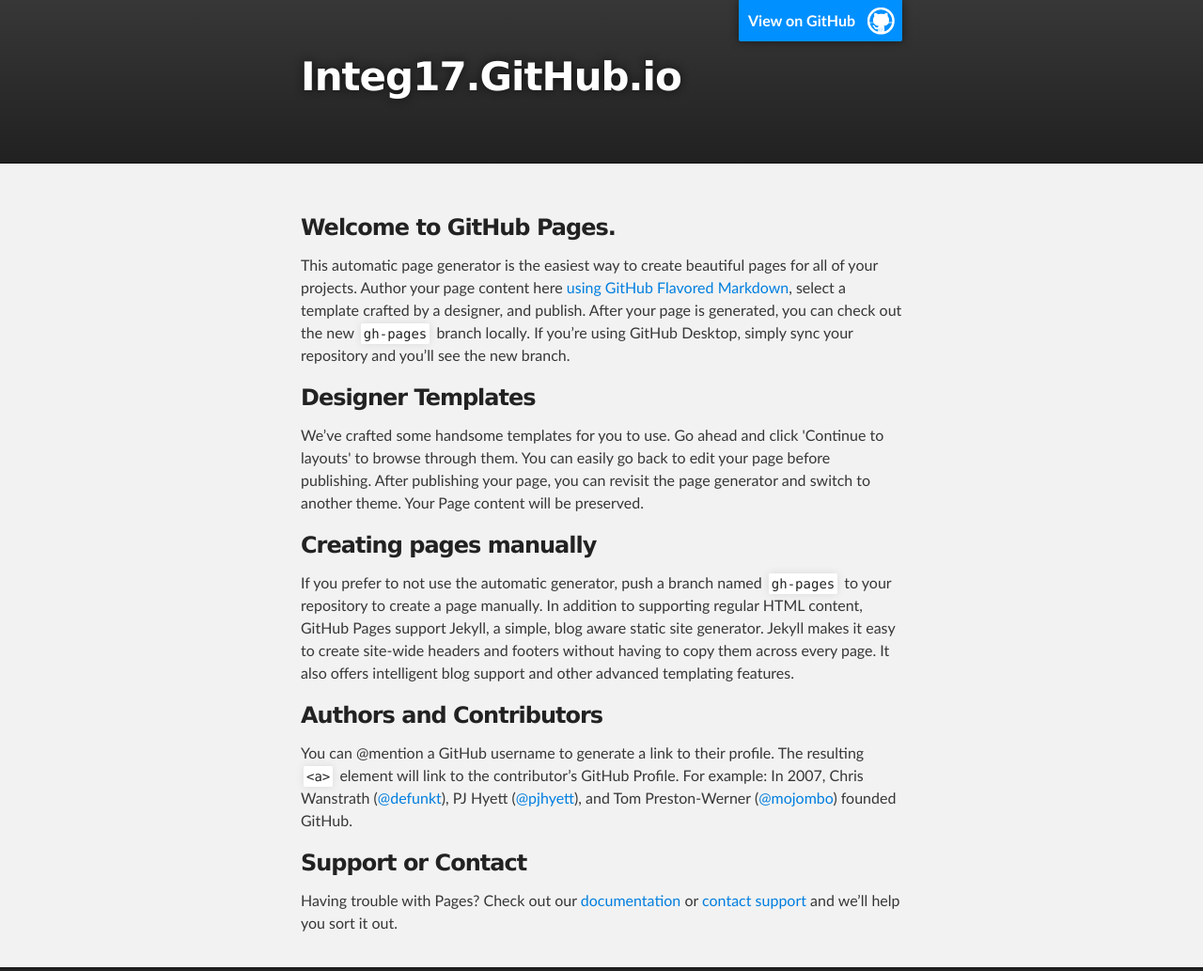
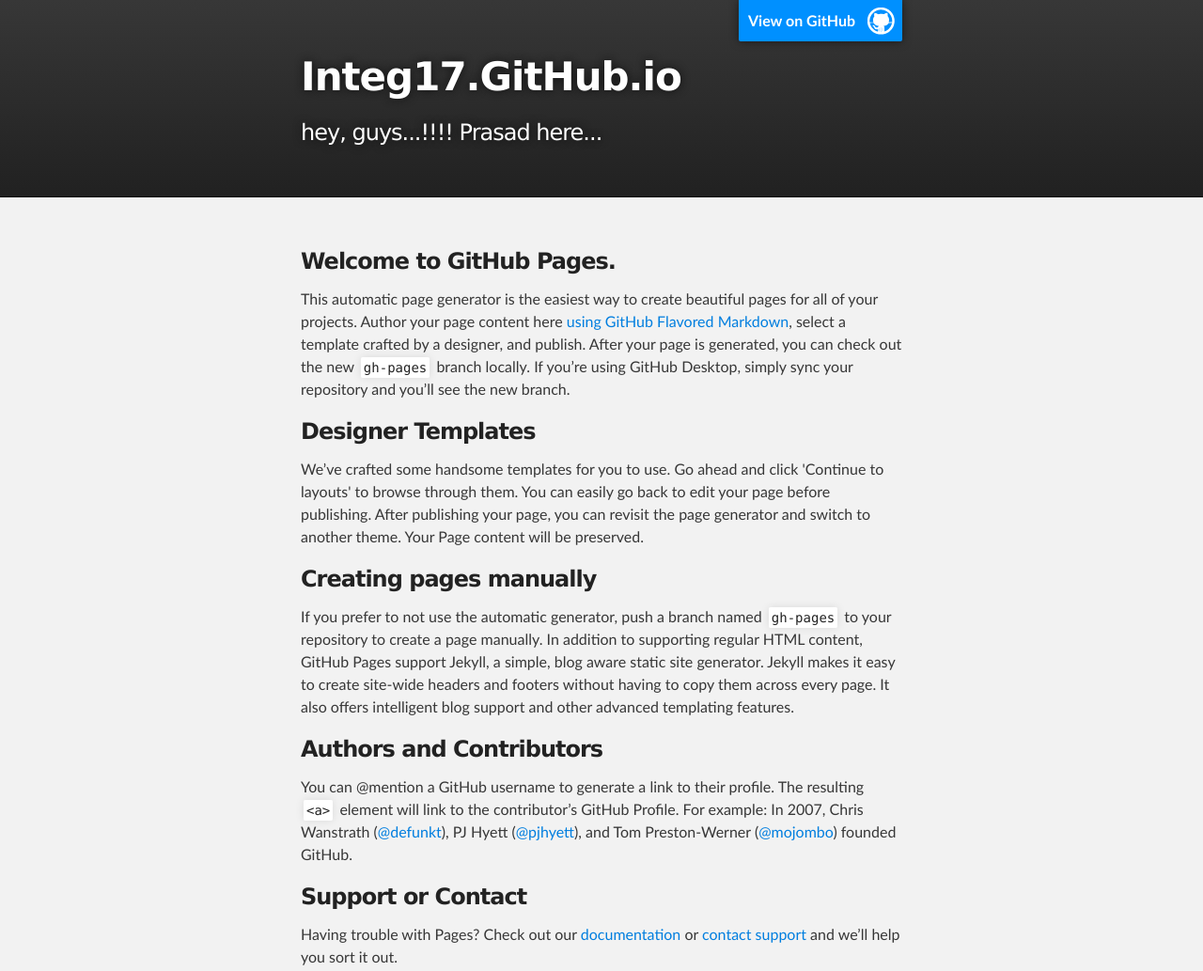
Before and after one commit to INTEG17/INTEG17.github.io, a plain HTML site: page index.html in a window 1280 px wide. Shown: the top 1033 px of the page at 94% size. Drawn offline with Linux system fonts and the light colour scheme.

Commit message:
Update index.html

```diff
--- a/index.html
+++ b/index.html
@@ -19,7 +19,7 @@
           <a id="forkme_banner" href="https://github.com/INTEG17">View on GitHub</a>
 
           <h1 id="project_title">Integ17.GitHub.io</h1>
-          <h2 id="project_tagline"></h2>
+          <h2 id="project_tagline">hey, guys...!!!! Prasad here...</h2>
 
         </header>
     </div>
```
